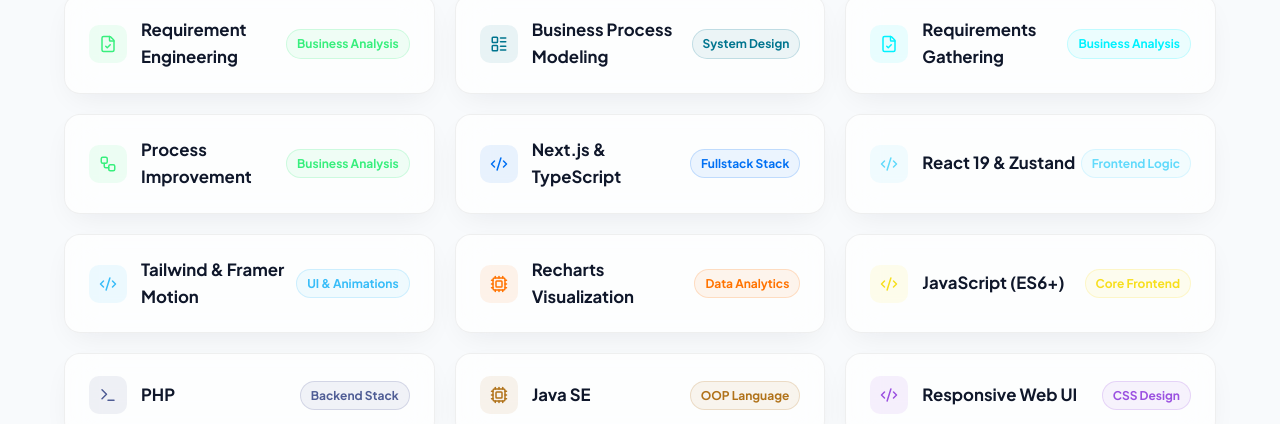
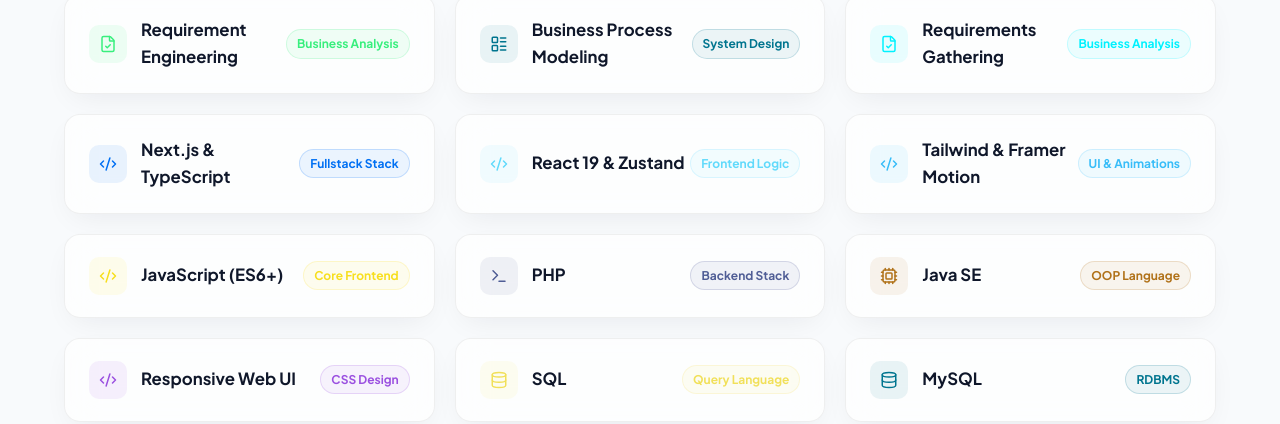
Before and after one commit to rashminda-aluvihare/My-portfolio, a React (Vite) app: page / in a window 1280 px wide. Shown: the part 6341-6765 px from the top of the page. Built offline with nearby package versions, Linux system fonts and the light colour scheme; no server answers.

Commit message:
Remove Process Improvement and Recharts Visualization cards from Skills section

```diff
--- a/src/components/Skills.jsx
+++ b/src/components/Skills.jsx
@@ -9,13 +9,11 @@
     { name: 'Requirement Engineering', type: 'Business Analysis', color: '#38ef7d', icon: <FileCheck size={18} /> },
     { name: 'Business Process Modeling', type: 'System Design', color: '#00758F', icon: <LayoutList size={18} /> },
     { name: 'Requirements Gathering', type: 'Business Analysis', color: '#00f2fe', icon: <FileCheck size={18} /> },
-    { name: 'Process Improvement', type: 'Business Analysis', color: '#38ef7d', icon: <Workflow size={18} /> },
 
     // Software Development
     { name: 'Next.js & TypeScript', type: 'Fullstack Stack', color: '#0070f3', icon: <Code2 size={18} /> },
     { name: 'React 19 & Zustand', type: 'Frontend Logic', color: '#61dafb', icon: <Code2 size={18} /> },
     { name: 'Tailwind & Framer Motion', type: 'UI & Animations', color: '#38bdf8', icon: <Code2 size={18} /> },
-    { name: 'Recharts Visualization', type: 'Data Analytics', color: '#ff7300', icon: <Cpu size={18} /> },
     { name: 'JavaScript (ES6+)', type: 'Core Frontend', color: '#f7df1e', icon: <Code2 size={18} /> },
     { name: 'PHP', type: 'Backend Stack', color: '#4F5D95', icon: <Terminal size={18} /> },
     { name: 'Java SE', type: 'OOP Language', color: '#b07219', icon: <Cpu size={18} /> },
```
